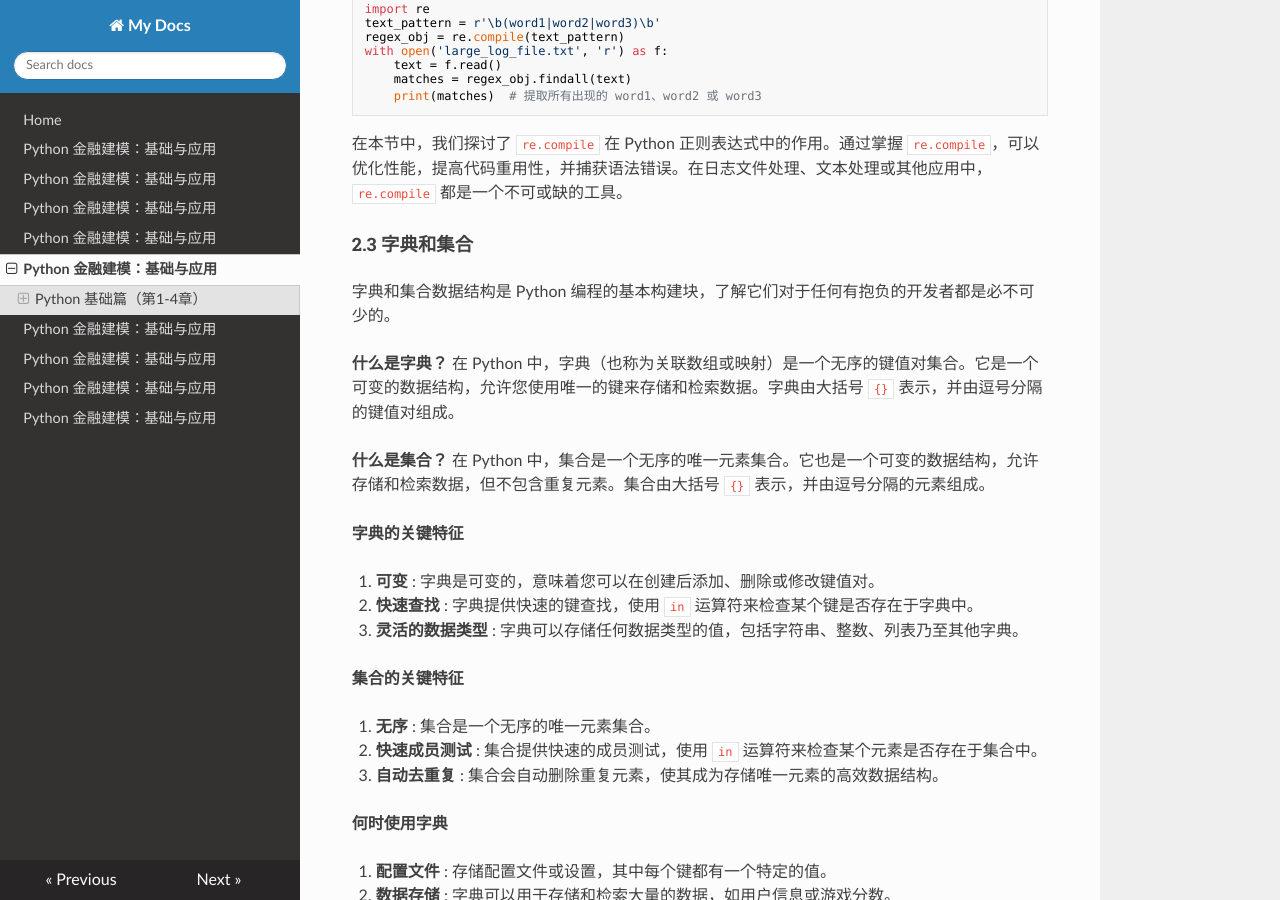
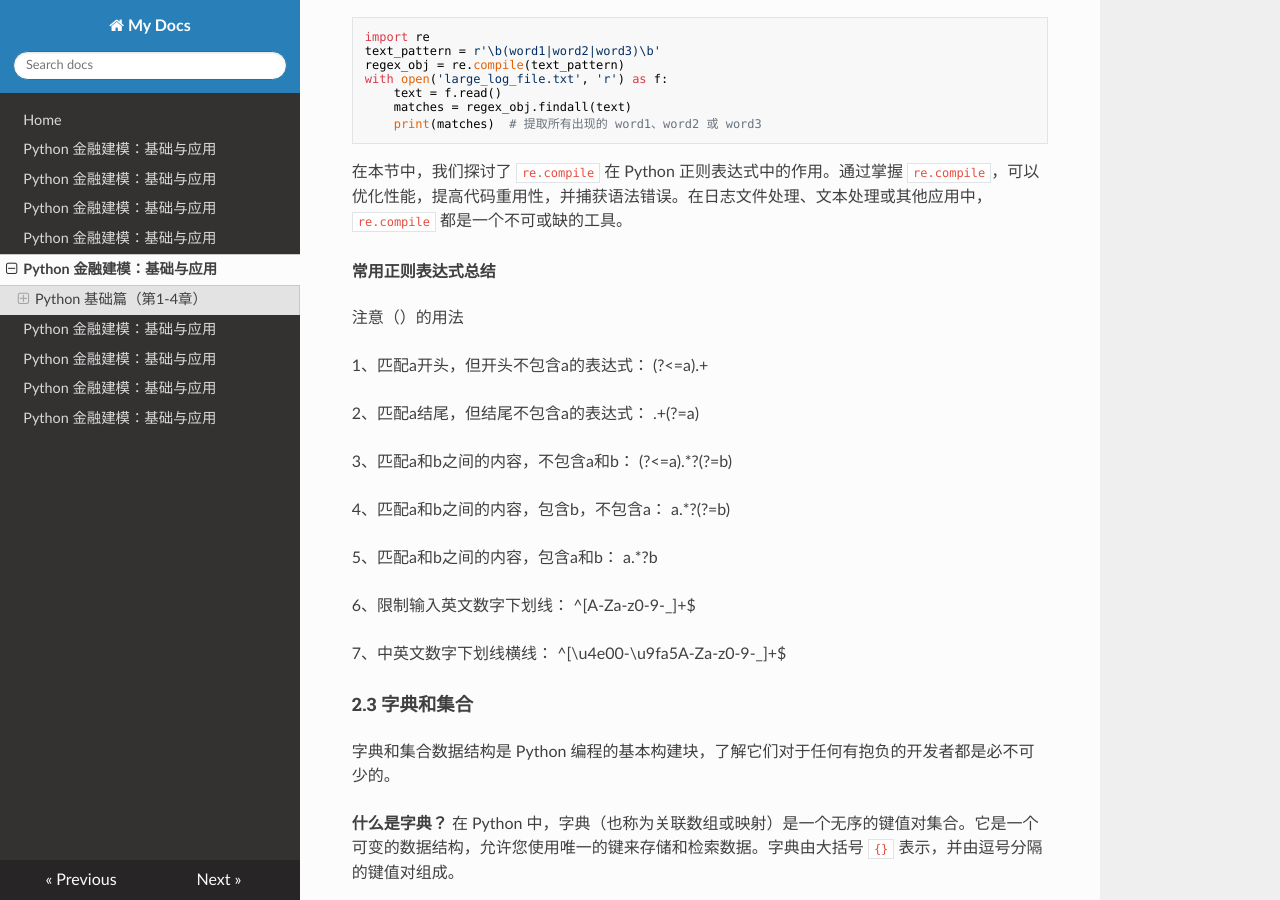
Before and after one commit to sihtyh/draft_textbook, an MkDocs documentation site: the page built from docs/draft_chapter2.md, in a window 1280 px wide and 900 px high, scrolled down 8868 px. Built offline with MkDocs 1.6.1, drawn with Linux system fonts in a browser that asks for light colours; nearby versions of some CDN libraries; some of the changed text lies outside the part shown.

Commit message:
Add files via upload

````diff
--- a/docs/draft_chapter2.md
+++ b/docs/draft_chapter2.md
@@ -218,8 +218,6 @@ my_string = "apple,banana,orange"
 print(my_string.split(","))  # 输出： ["apple", "banana", "orange"]
 ```
 
-
-
 ##### 2.2.2 高级字符串操作
 
 我们将探索 Python 中三个高级的字符串操作方法：字符串格式化和占位符、将不同数据类型转换为字符串。
@@ -461,6 +461,26 @@ with open('large_log_file.txt', 'r') as f:
 ```
 
 在本节中，我们探讨了 `re.compile` 在 Python 正则表达式中的作用。通过掌握 `re.compile`，可以优化性能，提高代码重用性，并捕获语法错误。在日志文件处理、文本处理或其他应用中，`re.compile` 都是一个不可或缺的工具。
+
+
+###### 常用正则表达式总结
+
+注意（）的用法
+
+1、匹配a开头，但开头不包含a的表达式：  (?<=a).+
+
+2、匹配a结尾，但结尾不包含a的表达式：  .+(?=a)
+
+3、匹配a和b之间的内容，不包含a和b：  (?<=a).*?(?=b)
+
+4、匹配a和b之间的内容，包含b，不包含a： a.*?(?=b)
+
+5、匹配a和b之间的内容，包含a和b： a.*?b
+
+6、限制输入英文数字下划线： ^[A-Za-z0-9-_]+$
+
+7、中英文数字下划线横线： ^[\u4e00-\u9fa5A-Za-z0-9-_]+$
+
 
 #### 2.3 字典和集合
 
@@ -742,7 +762,7 @@ print(cache.has_page('https://www.example.com'))  # 输出：True
 * **图像处理** ：使用 `opencv` 进行图像分类、对象检测和图像分割在图像数据上。
 * **音频处理** ：使用 `librosa` 进行音频特征提取、节拍跟踪和音乐信息检索在音频数据上。
 
-**使用类和对象创建和操作结构化数据****
+**使用类和对象创建和操作结构化数据**
 
 让我们创建一个简单的示例，以便演示如何使用类来创建结构化数据。假设我们想要表示一个 `Student` 实体，其中具有 `name`、`age` 和 `grades` 属性。我们可以定义一个 `Student` 类，如下所示：
 
````
Also changed, not shown: other parts of docs/draft_chapter2.md (+6 -4 lines), docs/draft_chapter1.md (+1 -1 lines), docs/draft_chapter4.md (+3 -3 lines).
